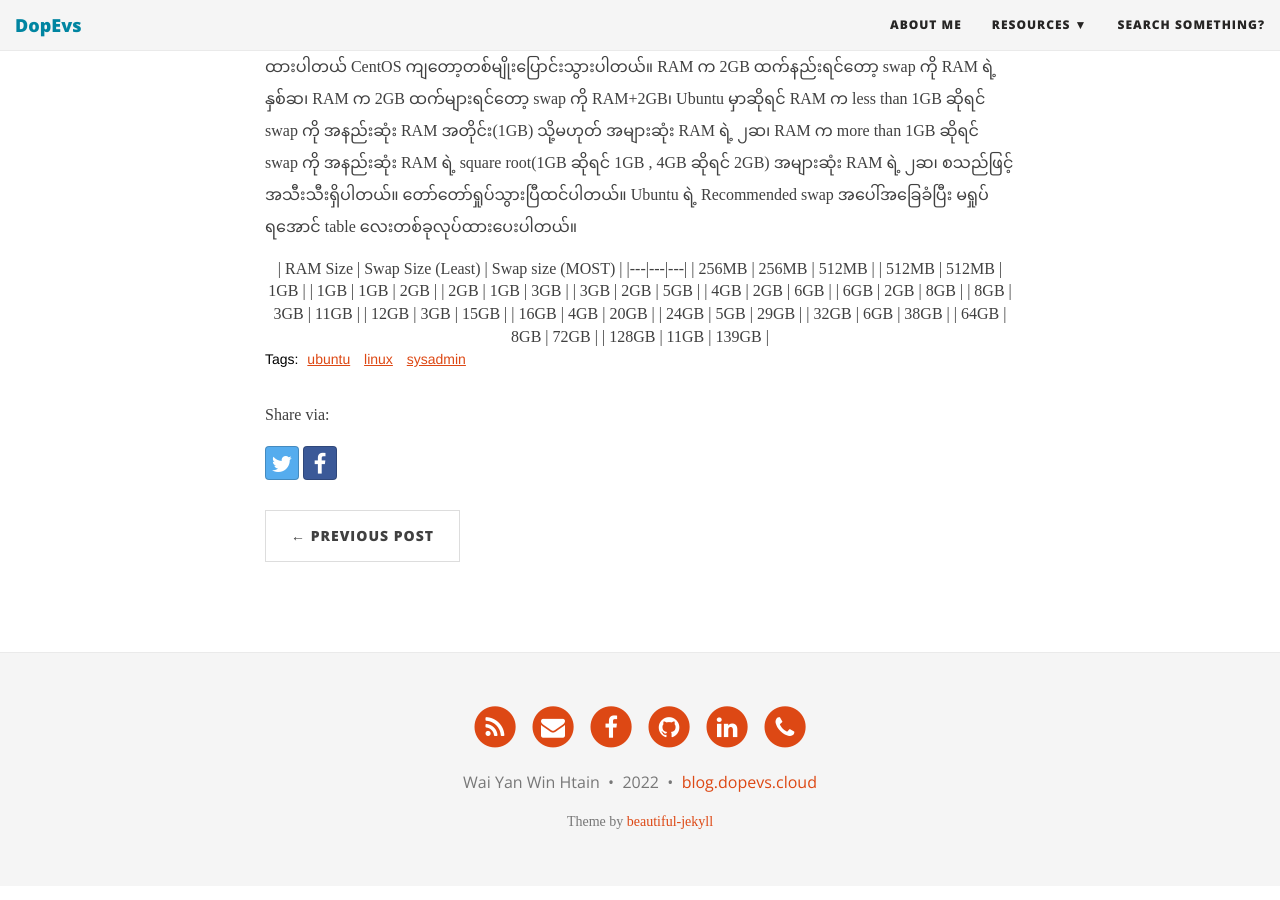
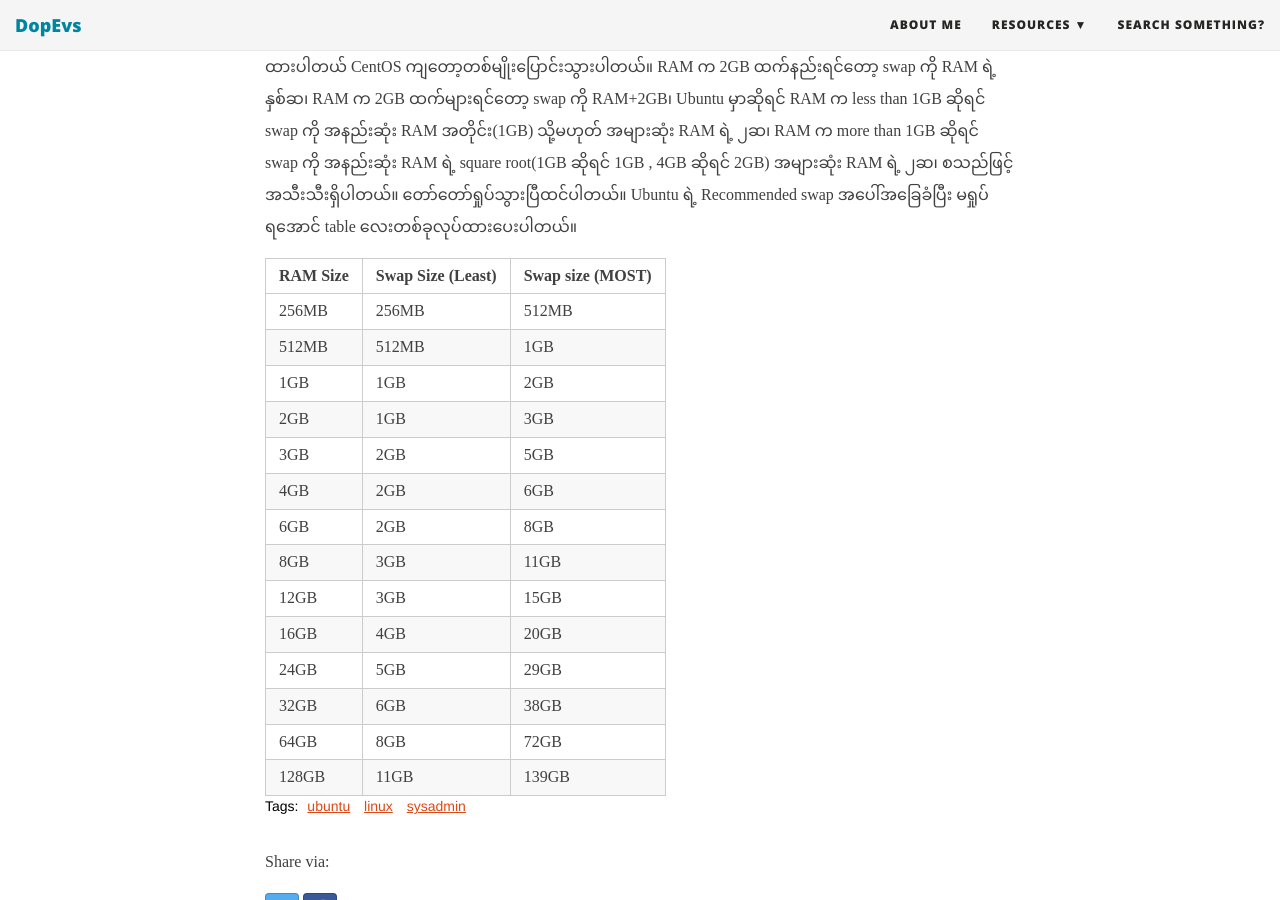
Before and after one commit to waiyanwh/waiyanwh.github.io, a Jekyll site: the page built from _posts/2022-04-11-How-much-swap-size-do-we-need-in-linux.md, in a window 1280 px wide and 900 px high, scrolled down 2009 px. Built offline with Jekyll 4.4.1, drawn with Linux system fonts in a browser that asks for light colours; nearby versions of some CDN libraries; some web fonts are replaced; comment, search, counter and statistics services are not loaded.

Commit message:
update table

```diff
--- a/_posts/2022-04-11-How-much-swap-size-do-we-need-in-linux.md
+++ b/_posts/2022-04-11-How-much-swap-size-do-we-need-in-linux.md
@@ -24,11 +24,10 @@ swap ကိုလိုအပ်တဲ့ အကြောင်းအမျိ
 ####  swap size ကိုဘယ်လောက်ထားသင့်လဲ?
 အဓိကအကျဆုံးမေးခွန်းလာပါပြီ။ Swap size ကဘယ်လောက်ရှိသင့်တယ်ဆိုပြီး အတိအကျသတ်မှတ်ချက်တွေလည်းမရှိတဲ့အတွက်ဖြေရတော့အတော်ခက်ပါတယ်။ ကိုယ်အသုံးပြုမဲ့အပေါ်မူတည်ပြီး အဆင်ပြေသလိုထားနိုင်ပါတယ်။ Major linux distributions တွေမှာတောင် Swap အတွက် guide က တစ်ခုနဲ့တစ်ခုမတူကြပါဘူး။ Red Hat’s Suggestion အရဆိုရင် RAM 4GB or higher computer တွေမှာ RAM ရဲ့ 20% ကို swap အဖြစ်ထားဖို့ recommend လုပ်ထားပါတယ် CentOS ကျတော့တစ်မျိုးပြောင်းသွားပါတယ်။ RAM က 2GB ထက်နည်းရင်တော့ swap ကို RAM ရဲ့နှစ်ဆ၊ RAM က 2GB ထက်များရင်တော့ swap ကို RAM+2GB၊ Ubuntu မှာဆိုရင် RAM က less than 1GB ဆိုရင် swap ကို အနည်းဆုံး RAM အတိုင်း(1GB) သို့မဟုတ် အများဆုံး RAM ရဲ့ ၂ဆ၊ RAM က more than 1GB ဆိုရင် swap ကို အနည်းဆုံး RAM ရဲ့ square root(1GB ဆိုရင် 1GB , 4GB ဆိုရင် 2GB) အများဆုံး RAM ရဲ့ ၂ဆ၊ စသည်ဖြင့်အသီးသီးရှိပါတယ်။ တော်တော်ရှုပ်သွားပြီထင်ပါတယ်။ Ubuntu ရဲ့ Recommended swap အပေါ်အခြေခံပြီး မရှုပ်ရအောင် table လေးတစ်ခုလုပ်ထားပေးပါတယ်။
 
-<div align="center">
 
-|  RAM Size  | Swap Size (Least)  |  Swap size (MOST) |
-|---|---|---|
-| 256MB   | 256MB   | 512MB  |
+| RAM Size | Swap Size (Least) | Swap size (MOST) |
+|----------|-------------------|------------------|
+| 256MB | 256MB   | 512MB  |
 | 512MB  | 512MB  | 1GB  |
 |  1GB |  1GB |  2GB |
 | 2GB  |  1GB  | 3GB  |
@@ -42,5 +41,3 @@ swap ကိုလိုအပ်တဲ့ အကြောင်းအမျိ
 | 32GB  | 6GB  | 38GB  |
 | 64GB  | 8GB  |  72GB |
 | 128GB  | 11GB  | 139GB  |
-
-</div>
```
